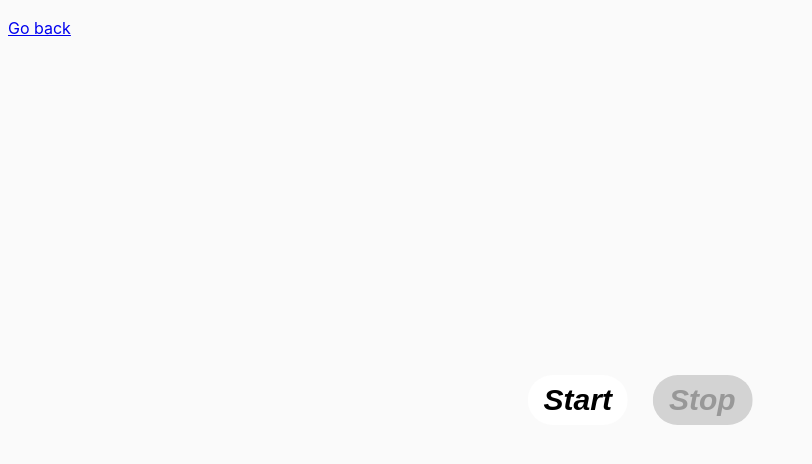
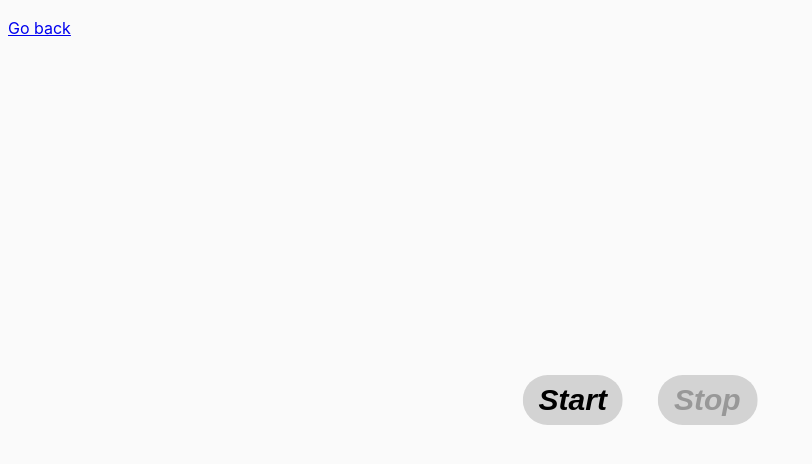
Before and after one commit to Lorengreyn/goit-js-hw-09, a website built with Parcel: page src/01-color-switcher.html in a window 1280 px wide. Shown: the whole page, without its empty margins (0-812 px from the left). Built offline with nearby package versions, Linux system fonts and the light colour scheme.

Commit message:
1.3(final_first-task)

```diff
--- a/src/01-color-switcher.html
+++ b/src/01-color-switcher.html
@@ -9,8 +9,8 @@
   <body>
     <p><a href="index.html">Go back</a></p>
     <div class="color_switcher">
-      <button class="start" type="button" data-start>Start</button>
-      <button class="stop" type="button" data-stop>Stop</button>
+      <button class="switch_btn start" type="button" data-start>Start</button>
+      <button class="switch_btn" type="button" data-stop>Stop</button>
     </div>
 
     <script src="js/01-color-switcher.js"></script>
--- a/src/css/common.css
+++ b/src/css/common.css
@@ -25,18 +25,10 @@ img {
 }
 
 .start {
-  background-color: white;
-  margin-right: 20px;
-  border-radius: 30px;
-  border-color: transparent;
-  width: 100px;
-  height: 50px;
-  font-size: 30px;
-  font-weight: bold;
-  font-style: italic;
+  margin-right: 30px;
 }
 
-.stop {
+.switch_btn {
   background-color: lightgrey;
   border-radius: 30px;
   border-color: transparent;
@@ -45,6 +37,7 @@ img {
   font-size: 30px;
   font-weight: bold;
   font-style: italic;
+  cursor: pointer;
 }
 
 .disabled {
```
